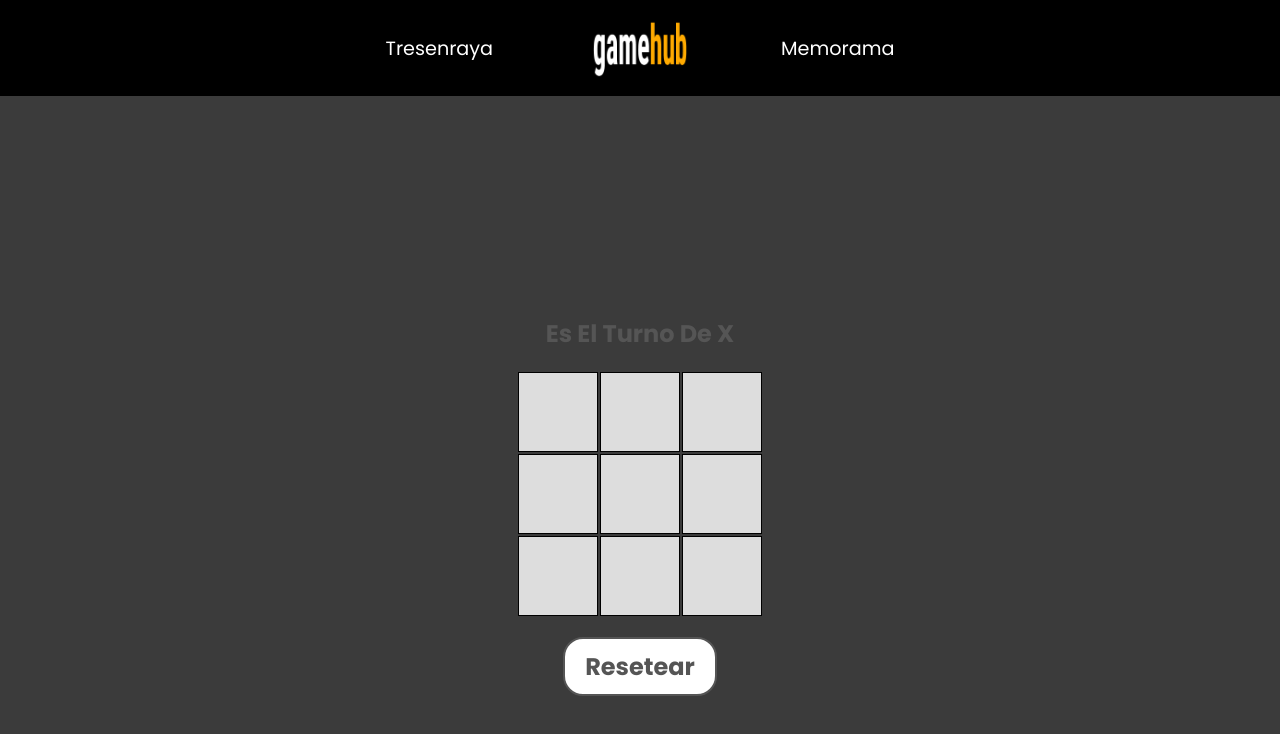
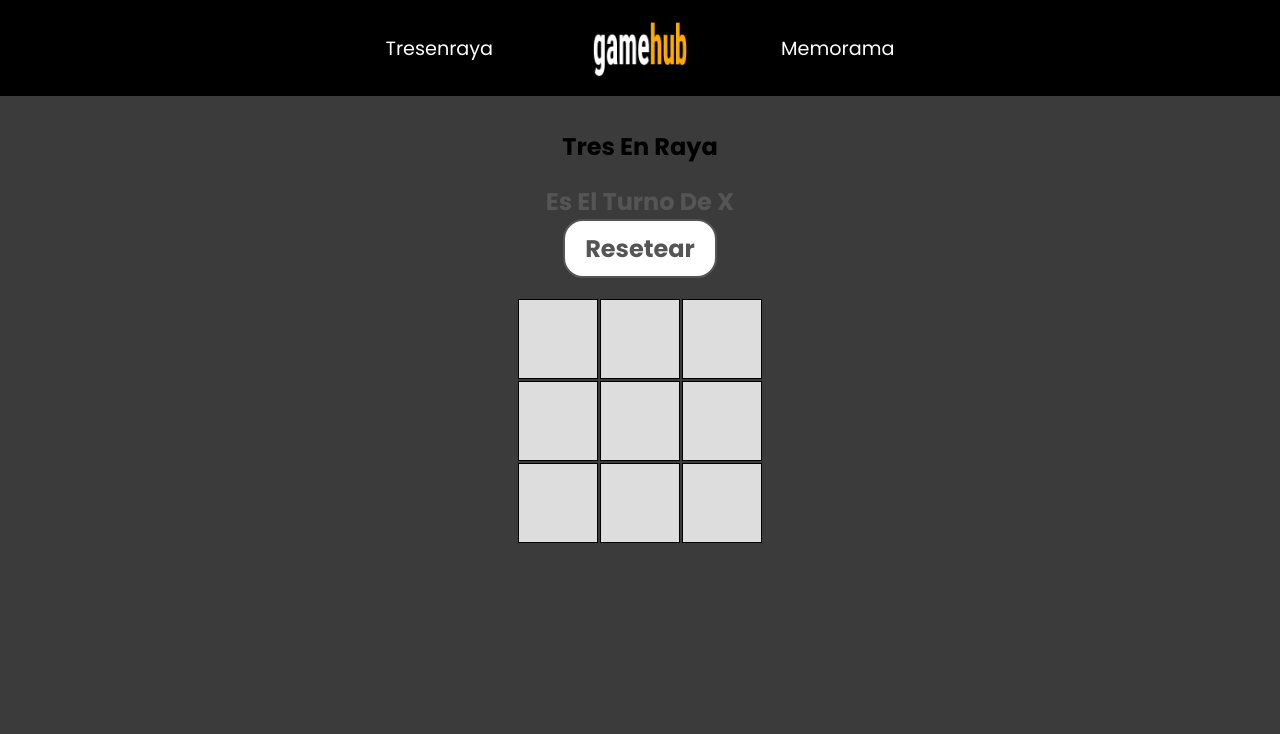
Before and after one commit to ManuelJimena/HubGamesReactJS, a React (Vite) app: page / in a window 1280 px wide. Both pictures are taken after a click on the button "Comenzar". Shown: the top 734 px of the page. Built offline with nearby package versions, Linux system fonts and the light colour scheme.

Commit message:
refact css

```diff
--- a/src/components/CardGame/CardGame.jsx
+++ b/src/components/CardGame/CardGame.jsx
@@ -116,6 +116,7 @@ function CardGame() {
 
   return (
     <div className="card-game">
+      <h2>Memorama</h2>
       <Button isStarted={isStarted} handleButtonClick={handleButtonClick} />
       {isStarted ? (
         <div className="game-board">
--- a/src/components/Cell/Cell.css
+++ b/src/components/Cell/Cell.css
@@ -2,7 +2,6 @@
   display: flex;
   justify-content: center;
   align-items: center;
-  margin: 0;
   border: 1px solid black;
   margin: 1px;
   font-size: 32px;
--- a/src/components/Game/Game.css
+++ b/src/components/Game/Game.css
@@ -3,5 +3,5 @@
   flex-direction: column;
   justify-content: center;
   align-items: center;
-  height: 100vh;
+  height: 500px;
 }
--- a/src/components/Game/Game.jsx
+++ b/src/components/Game/Game.jsx
@@ -135,14 +135,17 @@ const Game = () => {
 
   return (
     <div className="game">
+      <h2>Tres en raya</h2>
       <Message turn={state.turn} winner={state.winner} />
       {state.isStarted ? (
         <>
-          <Board board={state.board} handleCellClick={handleCellClick} />
           <Button
             isStarted={state.isStarted}
             handleButtonClick={handleResetButtonClick}
           />
+          <div className="board-container">
+            <Board board={state.board} handleCellClick={handleCellClick} />
+          </div>
         </>
       ) : (
         <Button isStarted={state.isStarted} handleButtonClick={handleStartButtonClick} />
```
